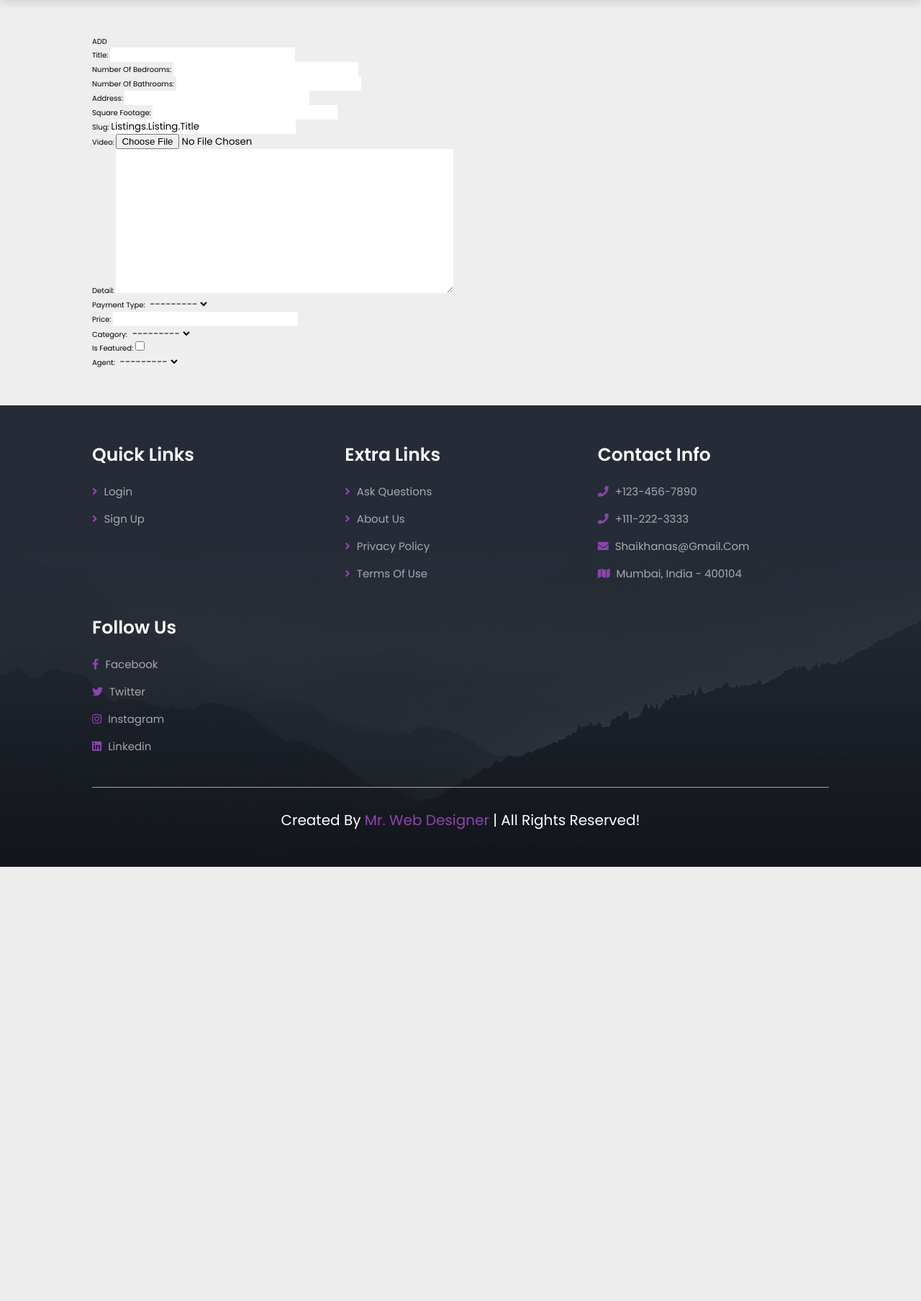
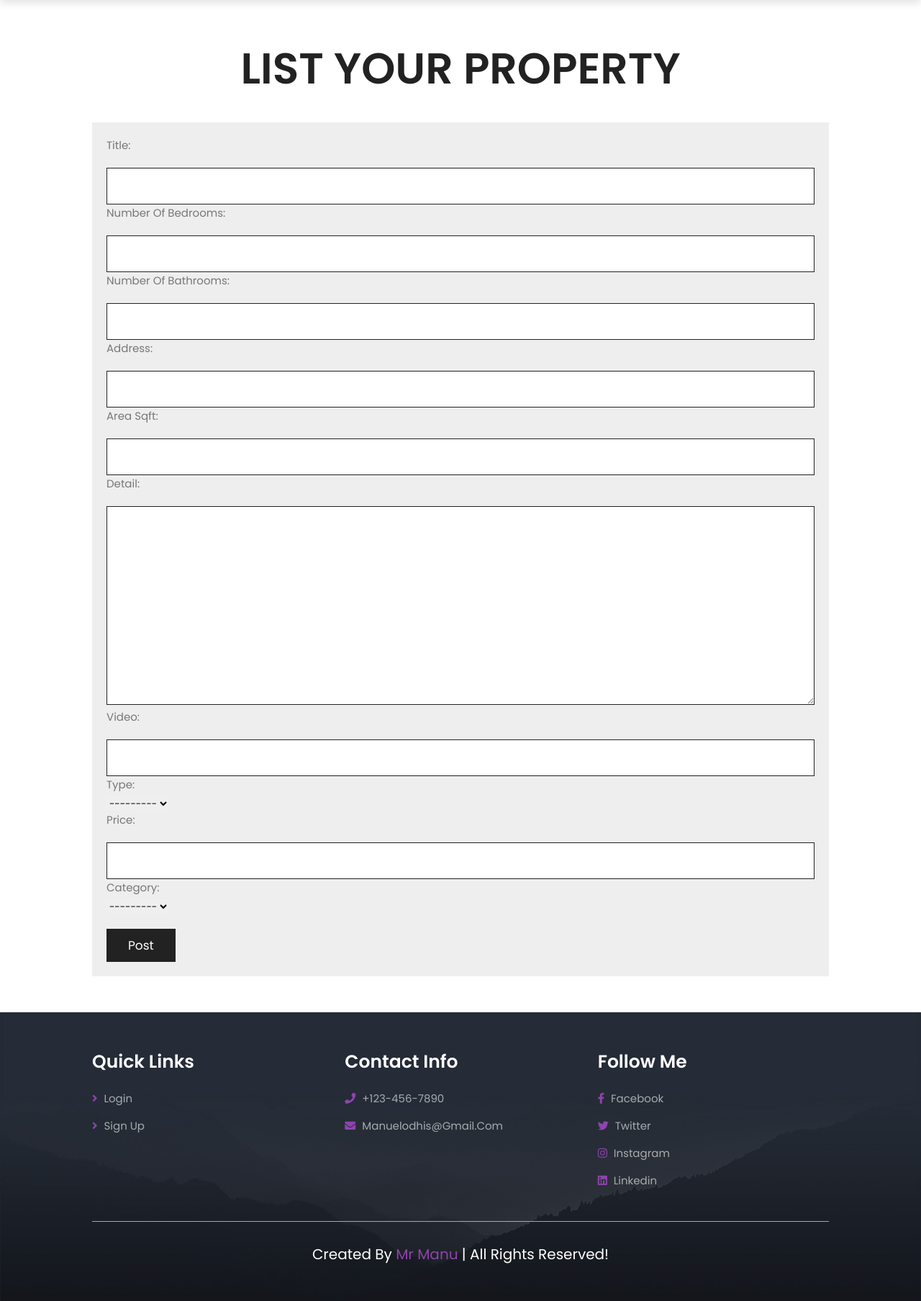
Before and after one commit to ianemmanuel/Real_estate_listing_webapp, a Django app: page /accounts/add-listing in a window 1280 px wide. Shown: the part 78-1885 px from the top of the page at 72% size. Before the commit the page ends 1282 px from the top, so only its background shows below. Run offline with Django 3.2, Linux system fonts and the light colour scheme; data that the repository does not hold is empty; some libraries are stand-ins or nearby versions.

Commit message:
styled the listing upload page

```diff
--- a/accounts/templates/dashboard/add_listing.html
+++ b/accounts/templates/dashboard/add_listing.html
@@ -1,13 +1,22 @@
 {% extends 'base.html' %}
 {% load static %}
+{% block title %}
+        Property Merchant | Add Listing
+    {% endblock %}
 {% block content %}
-<section class="home-packages">
-   <p>ADD</p>
+<section class="booking">
+    <h1 class="heading-title">List your property</h1>
 
-   <form action="POST">
-    {% csrf_token %}
-    {{form.as_p}}
-   </form>
+    <form  method="post" class="book-form">
+        <div class="flex">
+            <div class="inputBox">
+            {% csrf_token %}
+            {{form.as_p}}
+            </div>
+        </div>
+
+      <input type="submit" value="Post" class="btn" name="send">
+    </form>
 
 
 
--- a/accounts/templates/dashboard/dashboard.html
+++ b/accounts/templates/dashboard/dashboard.html
@@ -1,5 +1,8 @@
 {% extends 'base.html' %}
 {% load static %}
+{% block title %}
+        Property Merchant | My Dashboard
+    {% endblock %}
 {% block content %}
 <section class="home-packages">
     <h1 class="heading-title">Dashboard </h1>
--- a/accounts/views.py
+++ b/accounts/views.py
@@ -6,6 +6,7 @@ from .form import CustomerSignUpForm, EmployeeSignUpForm
 from django.contrib.auth.forms import AuthenticationForm
 from .models import User
 from listings.models import Listing, Category
+from listings.forms import ListingForm
 
 def register(request):
     return render(request, 'user/register.html')
@@ -60,6 +61,7 @@ def my_dashboard(request):
 
 
 class AddListingView(CreateView):
-	model = Listing
-	fields = "__all__"
-	template_name = 'dashboard/add_listing.html'
+    model = Listing
+    form_class = ListingForm
+    template_name = 'dashboard/add_listing.html'
+    # fields = "__all__"
--- /dev/null
+++ b/listings/forms.py
@@ -0,0 +1,26 @@
+from django import forms
+from .models import Listing
+
+
+
+
+
+
+class ListingForm(forms.ModelForm):
+    class Meta:
+        model = Listing
+        fields =('title','number_of_bedrooms','number_of_bathrooms','address','area_sqft','detail','video','type','price','category')
+
+        widgets = {
+            'title':forms.TextInput(attrs={'class':'inputBox'}),
+            'number_of_bedrooms':forms.NumberInput(attrs={'class':'inputBox'}),
+            'number_of_bathrooms':forms.NumberInput(attrs={'class':'inputBox'}),
+            'address':forms.TextInput(attrs={'class':'inputBox'}),
+            'area_sqft':forms.NumberInput(attrs={'class':'inputBox'}),
+            'detail':forms.Textarea(attrs={'class':'inputBox'}),
+            'video':forms.TextInput(attrs={'class':'inputBox'}),
+            'type':forms.Select(attrs={'class':'inputBox'}),
+            'price':forms.NumberInput(attrs={'class':'inputBox'}),
+            'category':forms.Select(attrs={'class':'inputBox'}),
+
+        }
--- a/listings/models.py
+++ b/listings/models.py
@@ -35,13 +35,13 @@ class Listing(models.Model):
     number_of_bedrooms = models.IntegerField()
     number_of_bathrooms = models.IntegerField()
     address = models.CharField(max_length=200)
-    square_footage = models.DecimalField(max_digits=12, decimal_places= 2)
+    area_sqft = models.DecimalField(max_digits=12, decimal_places= 2)
     detail= models.TextField()
     #image
     slug  = models.CharField(max_length=400,default=title)
     video = models.FileField(upload_to="videos_uploaded/",null=True, blank=True)
     detail=RichTextField(blank=True, null=True)
-    payment_type = models.CharField(choices=PAYMENT_TYPE,max_length=1)
+    type = models.CharField(choices=PAYMENT_TYPE,max_length=1)
     price = models.DecimalField(max_digits=12,decimal_places=2)
     category = models.ForeignKey(Category,on_delete=models.CASCADE)
 
--- a/listings/static/css/style.css
+++ b/listings/static/css/style.css
@@ -500,6 +500,7 @@ section{
 .booking .book-form{
    padding:2rem;
    background: var(--light-bg);
+
 }
 
 .booking .book-form .flex{
@@ -512,6 +513,17 @@ section{
    flex:1 1 41rem;
 }
 
+.booking .book-form .flex .inputBox label{
+   font-size: 1.5rem;
+   color:var(--light-black);
+   display: block;
+   margin-bottom: 0.5rem;
+}
+
+.booking .book-form .flex label{
+   font-size: 1.6rem;
+}
+
 .booking .book-form .flex .inputBox input{
    width: 100%;
    padding:1.2rem 1.4rem;
@@ -520,6 +532,20 @@ section{
    text-transform: none;
    margin-top: 1.5rem;
    border:var(--border);
+}
+
+.booking .book-form .flex .inputBox textarea{
+   width: 100%;
+   padding:1.2rem 1.4rem;
+   font-size: 1.6rem;
+   color:var(--light-black);
+   text-transform: none;
+   margin-top: 1.5rem;
+   border:var(--border);
+}
+.booking .book-form .flex .inputBox textarea:focus{
+   background: var(--black);
+   color:var(--white);
 }
 
 .booking .book-form .flex .inputBox input:focus{
--- a/listings/templates/base.html
+++ b/listings/templates/base.html
@@ -70,24 +70,16 @@
       </div>
 
 
-      <div class="box">
-         <h3>extra links</h3>
-         <a href="#"> <i class="fas fa-angle-right"></i> ask questions</a>
-         <a href="#"> <i class="fas fa-angle-right"></i> about us</a>
-         <a href="#"> <i class="fas fa-angle-right"></i> privacy policy</a>
-         <a href="#"> <i class="fas fa-angle-right"></i> terms of use</a>
-      </div>
+
 
       <div class="box">
          <h3>contact info</h3>
          <a href="#"> <i class="fas fa-phone"></i> +123-456-7890 </a>
-         <a href="#"> <i class="fas fa-phone"></i> +111-222-3333 </a>
-         <a href="#"> <i class="fas fa-envelope"></i> shaikhanas@gmail.com </a>
-         <a href="#"> <i class="fas fa-map"></i> mumbai, india - 400104 </a>
+         <a href="#"> <i class="fas fa-envelope"></i> manuelodhis@gmail.com </a>
       </div>
 
       <div class="box">
-         <h3>follow us</h3>
+         <h3>follow me</h3>
          <a href="#"> <i class="fab fa-facebook-f"></i> facebook </a>
          <a href="#"> <i class="fab fa-twitter"></i> twitter </a>
          <a href="#"> <i class="fab fa-instagram"></i> instagram </a>
@@ -96,7 +88,7 @@
 
    </div>
 
-   <div class="credit"> created by <span>mr. web designer</span> | all rights reserved! </div>
+   <div class="credit"> created by <span>mr manu</span> | all rights reserved! </div>
 
 </section>
 
--- a/listings/templates/index/categories.html
+++ b/listings/templates/index/categories.html
@@ -1,5 +1,10 @@
 {% extends 'base.html' %}
 {% load static %}
+
+{% block title %}
+        Property Merchant | Categories
+{% endblock %}
+
 {% block content %}
 
 <!-- home packages section starts  -->
--- a/listings/templates/index/home.html
+++ b/listings/templates/index/home.html
@@ -1,6 +1,9 @@
 
 {% extends 'base.html' %}
 {% load static %}
+{% block title %}
+        Property Merchant | Home
+    {% endblock %}
 {% block content %}
 <!-- home section starts  -->
 
--- a/listings/templates/index/listing_detail.html
+++ b/listings/templates/index/listing_detail.html
@@ -1,5 +1,8 @@
 {% extends 'base.html' %}
 {% load static %}
+{% block title %}
+        Property Merchant | {{data.title}}
+    {% endblock %}
 {% block content %}
 <section class="home-packages">
     <p>{{data.title}}</p>
--- a/listings/templates/index/listings.html
+++ b/listings/templates/index/listings.html
@@ -1,5 +1,8 @@
 {% extends 'base.html' %}
 {% load static %}
+{% block title %}
+        Property Merchant | Listings
+    {% endblock %}
 {% block content %}
 <section class="home-packages">
 
```
Also changed, not shown: listings/migrations/0008_rename_square_footage_listing_area_sqft.py (added), listings/migrations/0009_rename_payment_type_listing_type.py (added), listings/views.py (line endings or trailing spaces).
